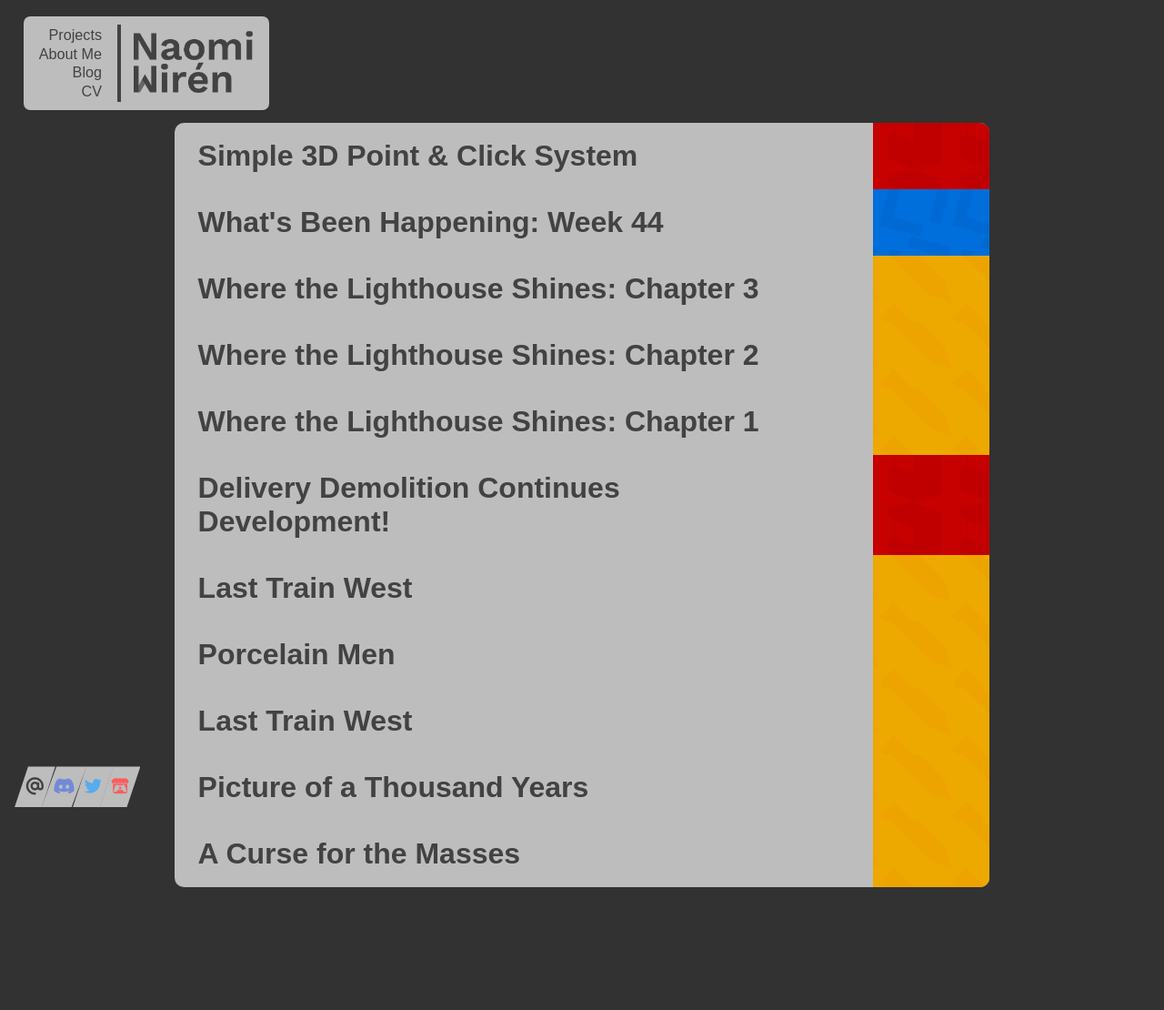
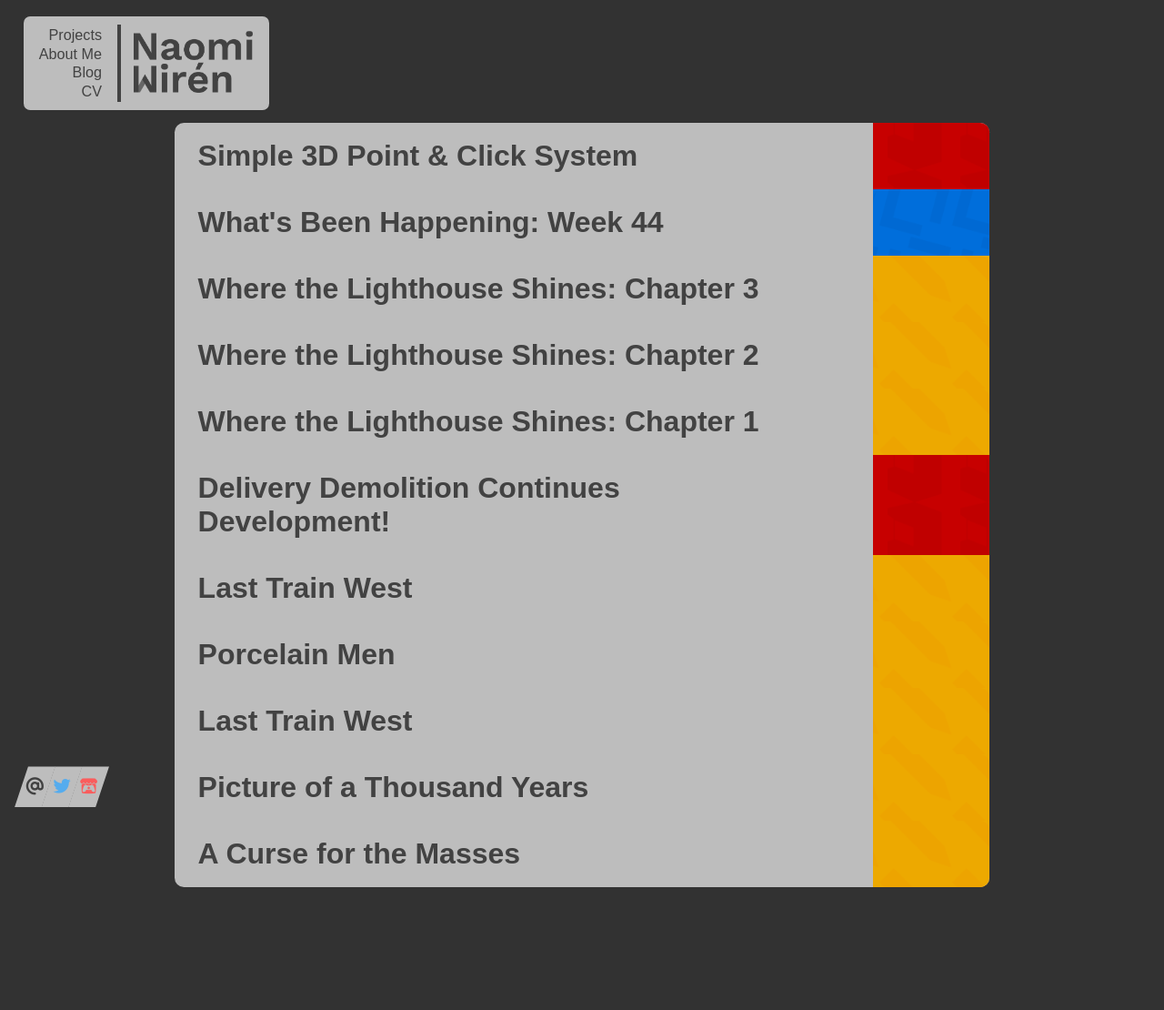
Before and after one commit to Noxyper/blog, a Jekyll site: the page built from index.markdown, in a window 1280 px wide. Shown: the whole page at 91% size. Built offline with Jekyll 4.4.1, drawn with Linux system fonts in a browser that asks for light colours; nearby versions of some CDN libraries.

Commit message:
Update footer.html

```diff
--- a/_includes/footer.html
+++ b/_includes/footer.html
@@ -1,7 +1,6 @@
 <footer>
 	<ul class="socials">
 		<a href="mailto: business@naomiwiren.com" target="_blank" class="fas fa-at"></a>
-		<a href="https://www.discord.gg/ChD4yVD" target="_blank" class="fab fa-discord"></a>
 		<a href="https://www.twitter.com/NaomiWiren" target="_blank" class="fab fa-twitter"></a>
 		<a href="https://noxyper.itch.io/" target="_blank" class="fab fa-itch-io"></a>
 	</ul>
```
